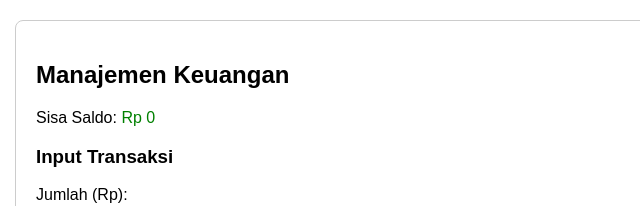
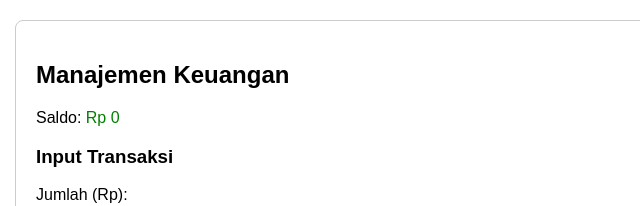
Before and after one commit to saputraalfauzi-hue/2Sajiwo, a plain HTML site: page keuangan.html in a window 1280 px wide. Shown: the top 206 px of the page, 304-944 px from the left. Drawn offline with Linux system fonts and the light colour scheme.

Commit message:
Change 'Sisa Saldo' to 'Saldo' in keuangan.html

```diff
--- a/keuangan.html
+++ b/keuangan.html
@@ -9,7 +9,7 @@
 <div class="container">
     <h2>Manajemen Keuangan</h2>
 
-    <p>Sisa Saldo: <span id="saldo" class="income">Rp 0</span></p>
+    <p>Saldo: <span id="saldo" class="income">Rp 0</span></p>
 
     <h3>Input Transaksi</h3>
     <label for="jumlah">Jumlah (Rp):</label>
```
